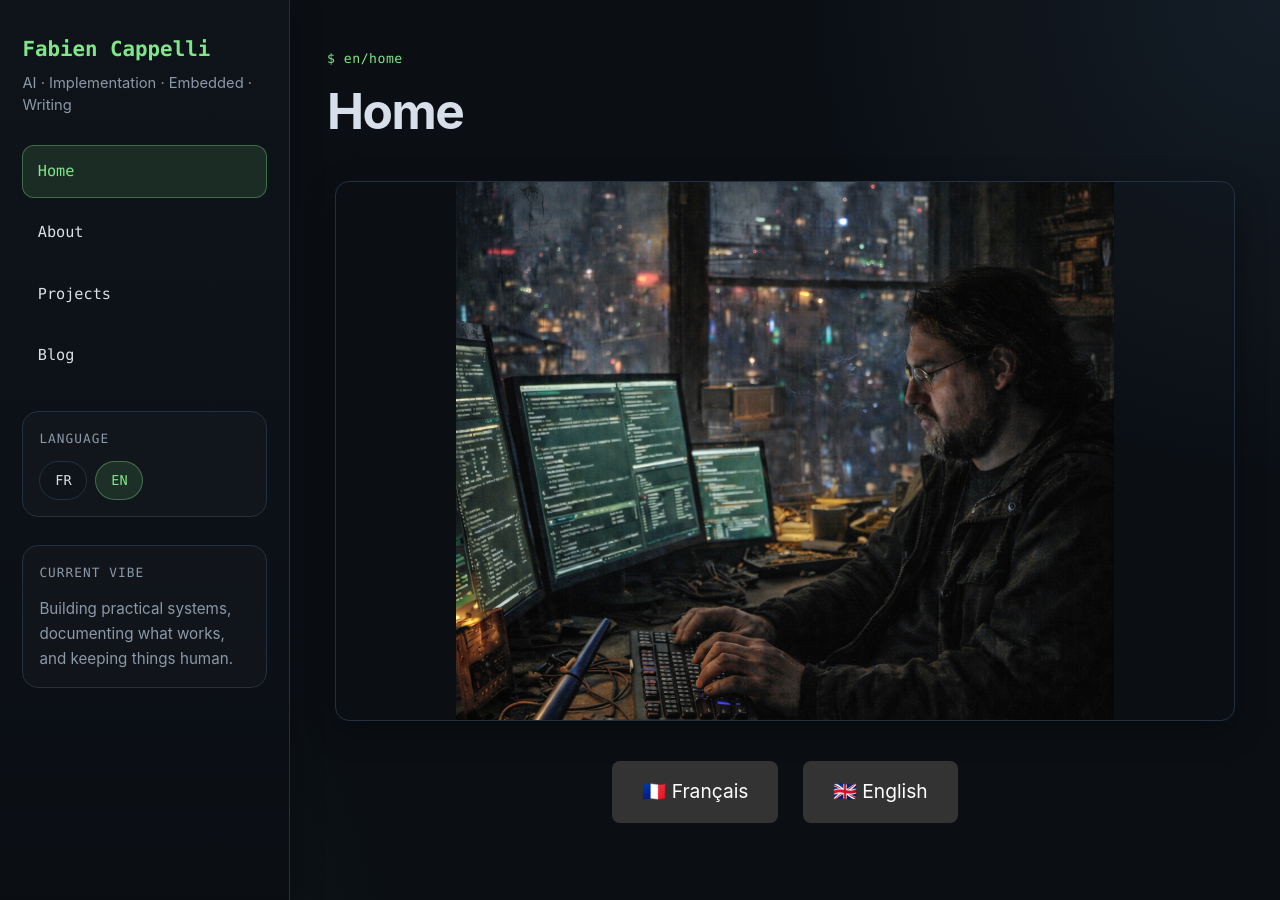
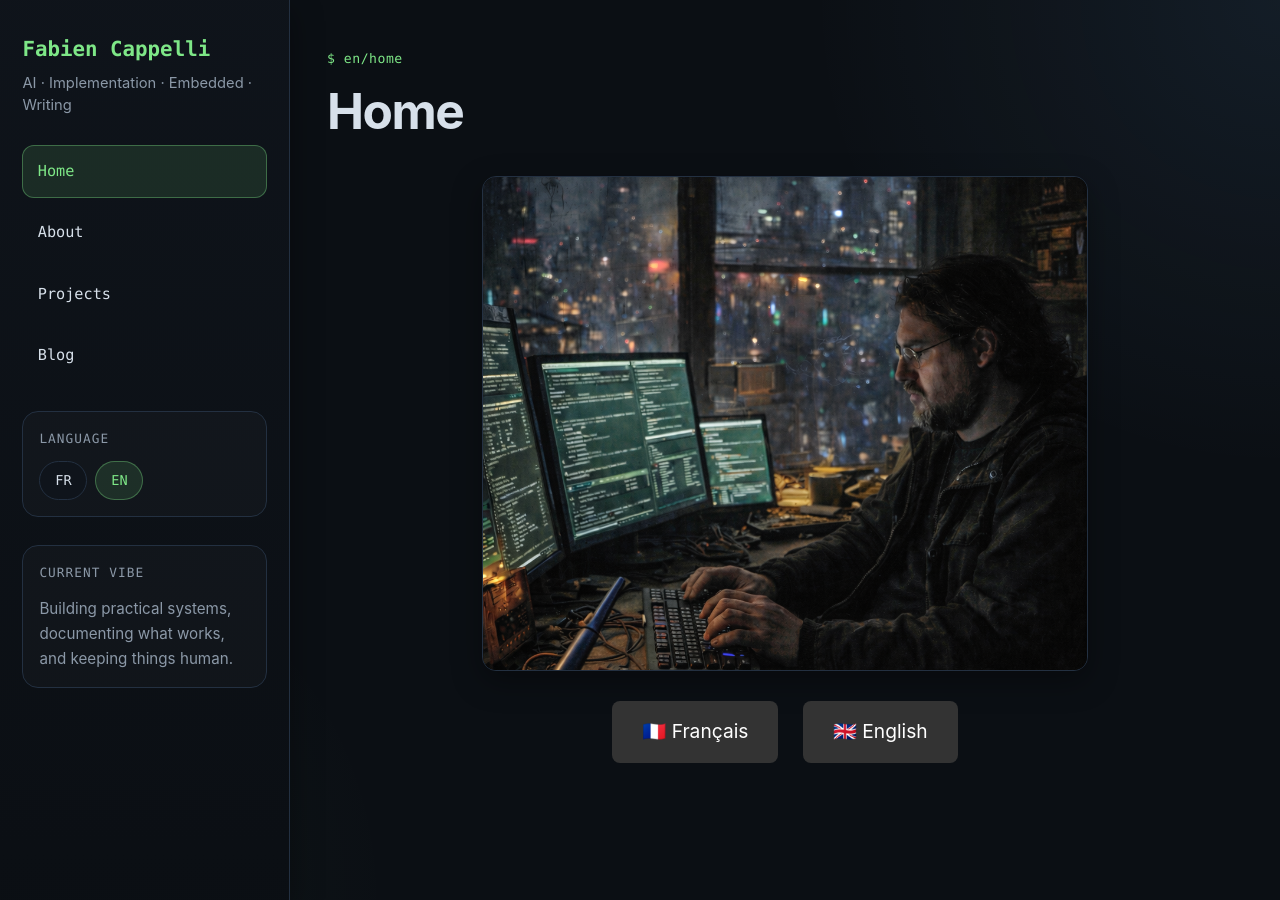
Before and after one commit to fabiencappelli/website, a Jekyll site: the page built from index.md, in a window 1280 px wide and 900 px high. Built offline with Jekyll 4.4.1, drawn with Linux system fonts in a browser that asks for light colours.

Commit message:
homepage pic4

```diff
--- a/assets/style.css
+++ b/assets/style.css
@@ -353,25 +353,29 @@
 .home-hero {
   text-align: center;
   max-width: 900px;
-  margin: 40px auto;
+  margin: 20px auto;
+  padding: 0 1rem;
 }
 
 .hero-image {
   display: block;
-  width: 100%;
-  max-width: 700px;
-  max-height: 60vh;
+  width: auto;
+  max-width: min(100%, 700px);
+  max-height: 55vh;
   height: auto;
   margin: 0 auto;
-  object-fit: contain;
-  border-radius: 12px;
+  border: 1px solid var(--line);
+  box-shadow: var(--shadow);
+  border-radius: 14px;
   transition: transform 0.4s ease;
 }
+
 .hero-image:hover {
   transform: scale(1.02);
 }
+
 .hero-buttons {
-  margin-top: 30px;
+  margin-top: 20px;
 }
 
 .hero-buttons .btn {
```
